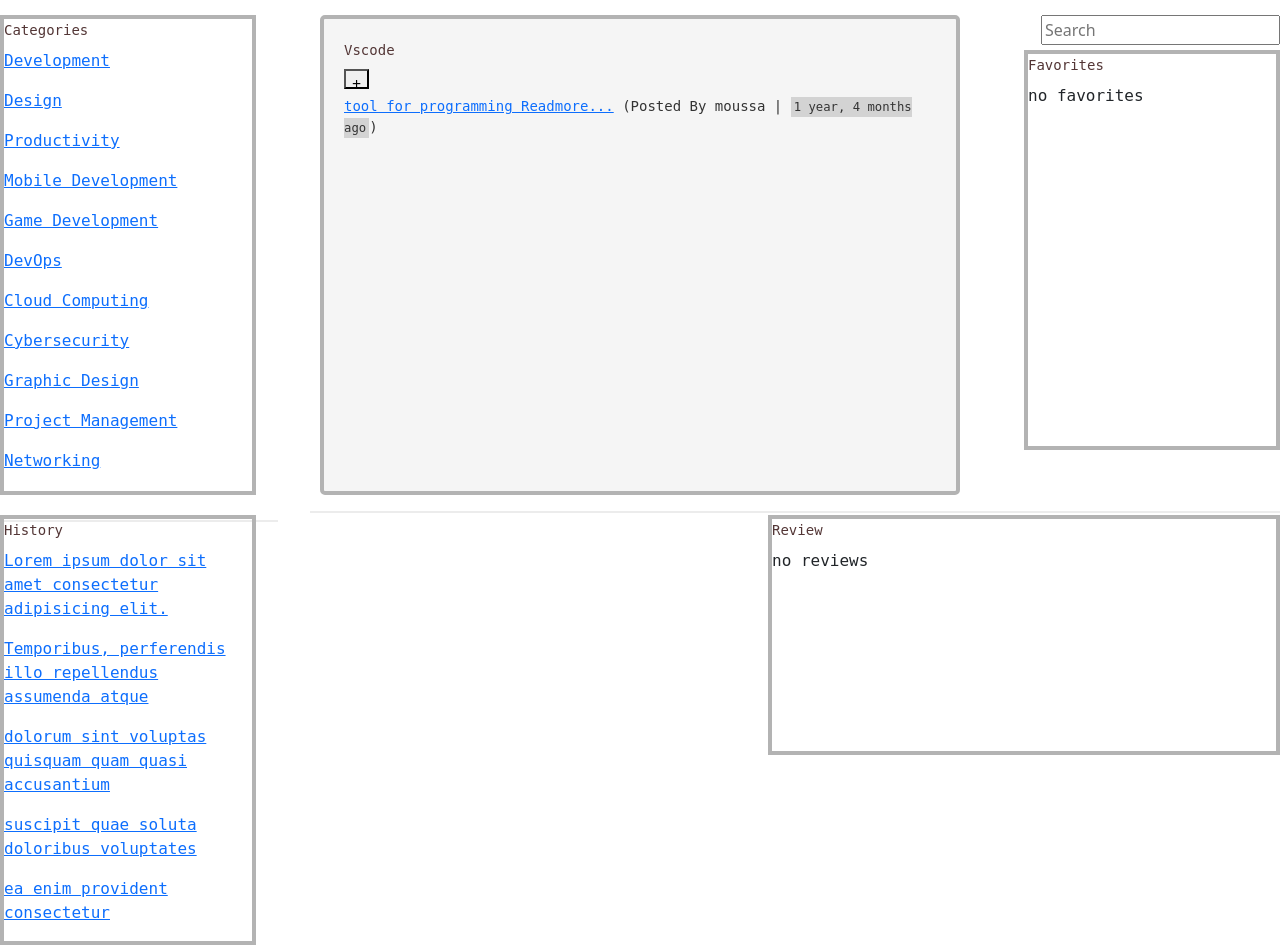
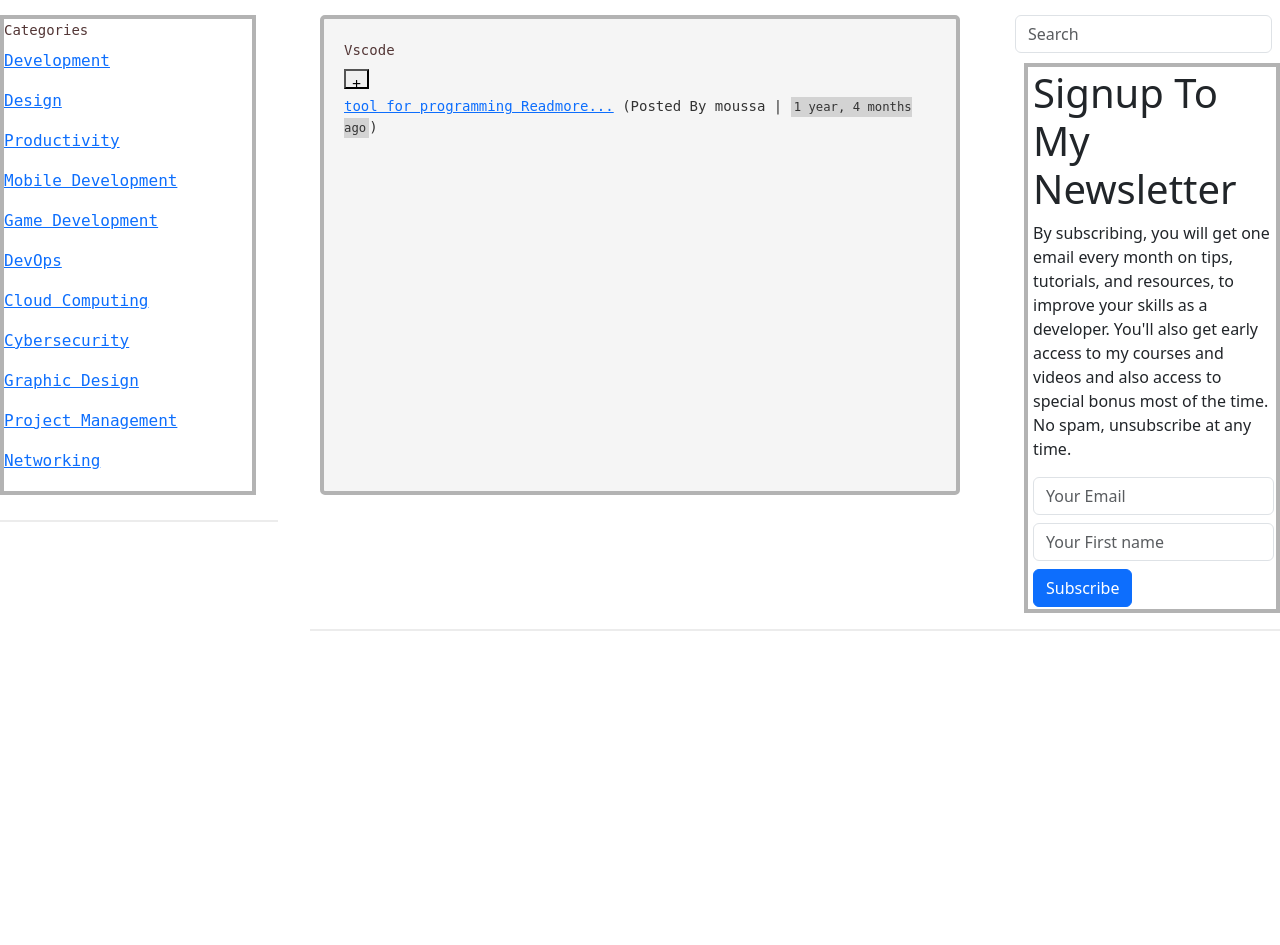
Before and after one commit to moussa-sefin/BestToolbox, a Django app: page /tool-detail/3 in a window 1280 px wide. Shown: the part 56-1001 px from the top of the page. After the commit the page ends 687 px from the top, so only its background shows below. Run offline with Django 4.2, Linux system fonts and the light colour scheme; data comes from the database, SQL or seed files in the repository; some libraries are stand-ins or nearby versions.

Commit message:
add detail page

```diff
--- a/toolbox/webtool/templates/webtool/anonymous_user_index.html
+++ b/toolbox/webtool/templates/webtool/anonymous_user_index.html
@@ -33,7 +33,7 @@
                     border-left: 1px solid #b3b3b3;
                     border-right: 1px solid #b3b3b3;
                     border-radius: 5px 5px 0px 0px;
-                    padding-left: 5px;">
+                    padding: 2px 2px 0px 5px;">
             <a href="{% url 'tool_detail' tool.id %}">{{tool}}</a>
 
             <p><a href="">{{tool.description}} Readmore...</a>
@@ -48,7 +48,7 @@
     </div>
 
 
-    <div class="div-favolite mt-5" style="height: auto;">
+    <div class="div-favolite mt-5" style="height: auto; padding: 2px 2px 2px 5px ;">
         <h1>Signup To My Newsletter</h1>
         <span>
             By subscribing, you will get one email every month on tips,
--- a/toolbox/webtool/templates/webtool/tool_detail_for_anonymous_user.html
+++ b/toolbox/webtool/templates/webtool/tool_detail_for_anonymous_user.html
@@ -5,9 +5,12 @@
 {% if tool %}
 
 
-<div class="search">
+<div class="search ">
     <!-- <span>Search</span> -->
-    <input type="search" name="" id="" placeholder="Search">
+    <form class="d-flex">
+        <input class="form-control me-2" type="text" placeholder="Search">
+        <!-- <button class="btn btn-primary" type="button">Search</button> -->
+    </form>
 </div>
 
 <div class="divnin">
@@ -34,15 +37,19 @@
                 <small>1 year, 4 months ago</small>)</span>
         </p>
     </div>
-    <div class="div-favolite" style="overflow-y: scroll;">
-        <h3>Favorites</h3>
-        {%if favorites %}
-        {% for favorite in favorites %}
-        <p> <a href="">{{favorite.tool}}</a> </p>
-        {%endfor%}
-        {%else%}
-        <p>no favorites </p>
-        {% endif %}
+    <div class="div-favolite mt-5" style="height: auto; padding: 2px 2px 2px 5px ;">
+        <h1>Signup To My Newsletter</h1>
+        <span>
+            By subscribing, you will get one email every month on tips,
+            tutorials, and resources, to improve your skills as a developer.
+            You'll also get early access to my courses and videos and also access to special bonus most of the time.
+            No spam, unsubscribe at any time.
+        </span>
+        <form class="mt-3">
+            <input class="form-control me-2 mb-2" type="email" placeholder="Your Email">
+            <input class="form-control me-2 mb-2" type="text" placeholder="Your First name">
+            <button class="btn btn-primary" type="button">Subscribe</button>
+        </form>
     </div>
 </div>
 <div>
@@ -52,7 +59,7 @@
     <hr style="width: 970px; position: absolute; right: 0; top:auto; border: 1px solid rgb(179, 179, 179);">
 </div>
 
-<div class="container2">
+<!-- <div class="container2">
     <div class="div-history">
         <h3>History</h3>
         <p> <a href="">Lorem ipsum dolor sit amet consectetur adipisicing elit.</a> </p>
@@ -75,7 +82,7 @@
 
 
     </div>
-</div>
+</div> -->
 
 
 {% else %}
```
Lines whose indentation alone changed are shown as unchanged.
